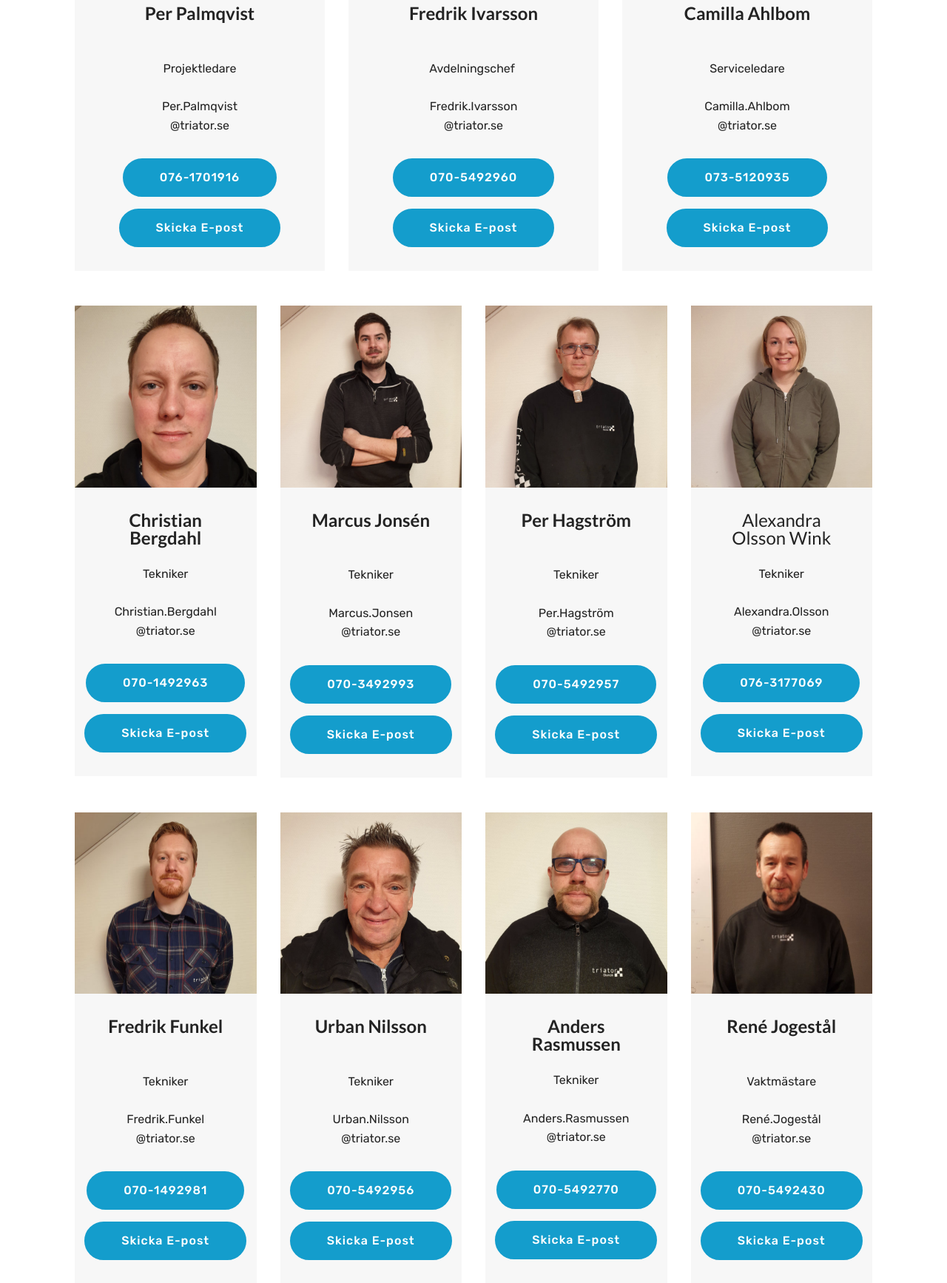
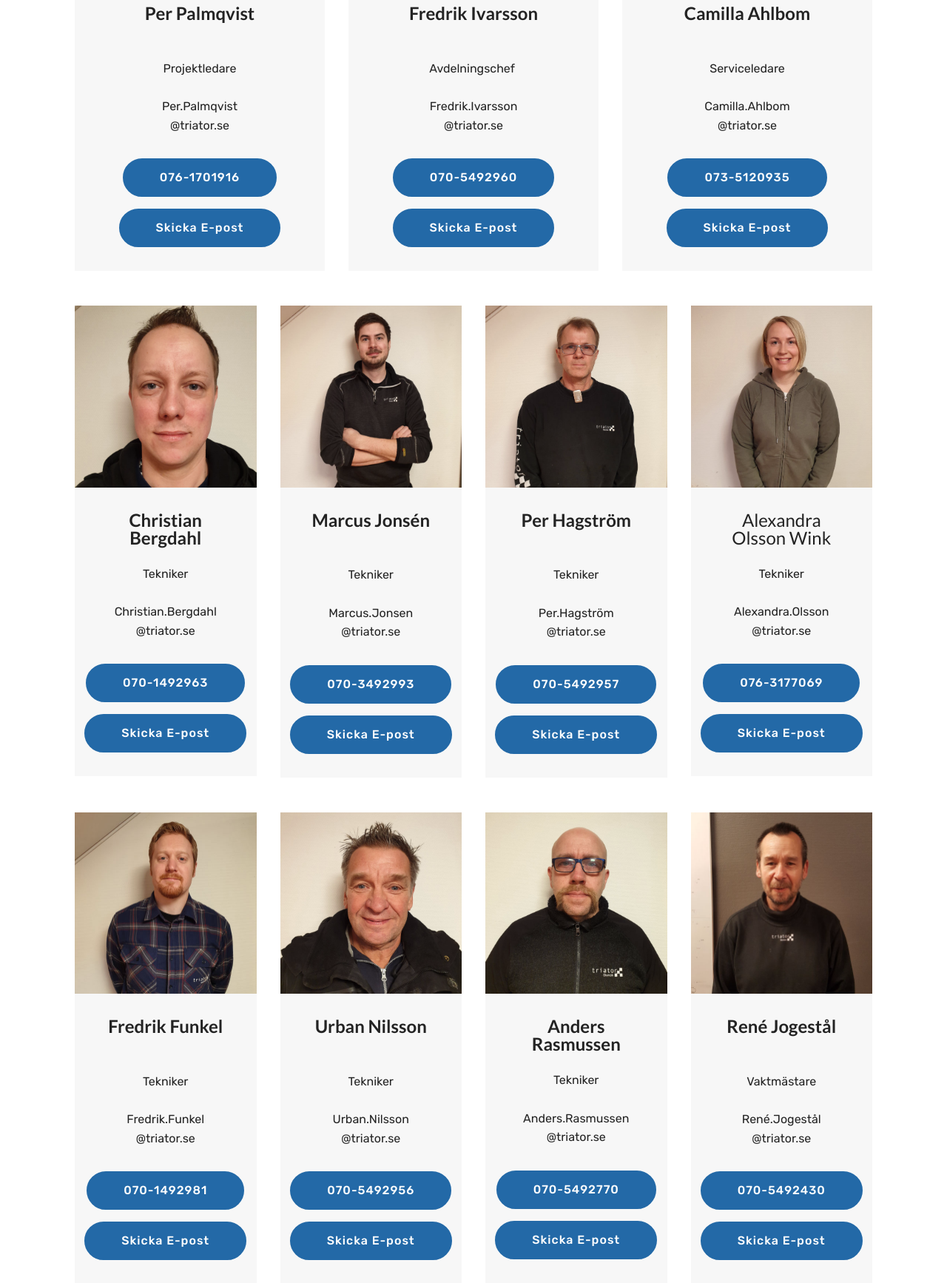
Before and after one commit to oskarperssondesign/testtriator, a plain HTML site: page Storkok.html in a window 1280 px wide. Shown: the part 1063-2797 px from the top of the page at 74% size. Drawn offline with Linux system fonts and the light colour scheme; files whose address does not match are found by name.

```diff
--- a/Storkok.html
+++ b/Storkok.html
@@ -65,7 +65,7 @@
     </nav>
 </section>
 
-<section class="engine"><a href="https://mobirise.info/d">free website maker</a></section><section class="header11 cid-r2RMakYmc1 mbr-parallax-background" id="header11-1t">
+<section class="engine"><a href="https://mobirise.info/b">how to create your own website for free</a></section><section class="header11 cid-r2RMakYmc1 mbr-parallax-background" id="header11-1t">
 
     <!-- Block parameters controls (Blue "Gear" panel) -->
 
@@ -118,8 +118,8 @@
                         <h4 class="card-title mbr-fonts-style display-5"><strong>Per Palmqvist</strong></h4>
                         <p class="mbr-text mbr-fonts-style display-7"><br>Projektledare<br><br>Per.Palmqvist<br>@triator.se</p>
                     </div>
-                    <div class="mbr-section-btn text-center"><a href="tel:076-1701916" class="btn btn-primary display-4">
-                            076-1701916</a> <a href="mailto:Per.Palmqvist@triator.se" class="btn btn-primary display-4">Skicka E-post</a></div>
+                    <div class="mbr-section-btn text-center"><a href="tel:076-1701916" class="btn btn-secondary display-4">
+                            076-1701916</a> <a href="mailto:Per.Palmqvist@triator.se" class="btn btn-secondary display-4">Skicka E-post</a></div>
                 </div>
             </div>
 
@@ -132,8 +132,8 @@
                         <h4 class="card-title mbr-fonts-style display-5"><strong>Fredrik Ivarsson</strong></h4>
                         <p class="mbr-text mbr-fonts-style display-7"><br>Avdelningschef&nbsp;<br><br>Fredrik.Ivarsson<br>@triator.se<br></p>
                     </div>
-                    <div class="mbr-section-btn text-center"><a href="tel:070-5492960" class="btn btn-primary display-4">
-                            070-5492960</a> <a href="mailto:Fredrik.Ivarsson@triator.se" class="btn btn-primary display-4">
+                    <div class="mbr-section-btn text-center"><a href="tel:070-5492960" class="btn btn-secondary display-4">
+                            070-5492960</a> <a href="mailto:Fredrik.Ivarsson@triator.se" class="btn btn-secondary display-4">
                             Skicka E-post</a></div>
                 </div>
             </div>
@@ -148,8 +148,8 @@
                         <p class="mbr-text mbr-fonts-style display-7"><br>Serviceledare
 <br><br>Camilla.Ahlbom<br>@triator.se<br></p>
                     </div>
-                    <div class="mbr-section-btn text-center"><a href="tel:073-5120935" class="btn btn-primary display-4">
-                            073-5120935</a> <a href="mailto:Camilla.Ahlbom@triator.se" class="btn btn-primary display-4">
+                    <div class="mbr-section-btn text-center"><a href="tel:073-5120935" class="btn btn-secondary display-4">
+                            073-5120935</a> <a href="mailto:Camilla.Ahlbom@triator.se" class="btn btn-secondary display-4">
                             Skicka E-post</a></div>
                 </div>
             </div>
@@ -178,8 +178,8 @@
 <br>Christian.Bergdahl
 <br>@triator.se<br></p>
                     </div>
-                    <div class="mbr-section-btn text-center"><a href="tel:070-1492963" class="btn btn-primary display-4">
-                            070-1492963</a> <a href="mailto:Christian.Bergdahl@triator.se" class="btn btn-primary display-4">
+                    <div class="mbr-section-btn text-center"><a href="tel:070-1492963" class="btn btn-secondary display-4">
+                            070-1492963</a> <a href="mailto:Christian.Bergdahl@triator.se" class="btn btn-secondary display-4">
                             Skicka E-post</a></div>
                 </div>
             </div>
@@ -193,8 +193,8 @@
                         <h4 class="card-title mbr-fonts-style display-5"><strong>Marcus Jonsén</strong></h4>
                         <p class="mbr-text mbr-fonts-style display-7"><br>Tekniker<br><br>Marcus.Jonsen<br>@triator.se<br></p>
                     </div>
-                    <div class="mbr-section-btn text-center"><a href="tel:070-3492993" class="btn btn-primary display-4">
-                            070-3492993</a> <a href="mailto:Marcus.Jonsen@triator.se" class="btn btn-primary display-4">
+                    <div class="mbr-section-btn text-center"><a href="tel:070-3492993" class="btn btn-secondary display-4">
+                            070-3492993</a> <a href="mailto:Marcus.Jonsen@triator.se" class="btn btn-secondary display-4">
                             Skicka E-post</a></div>
                 </div>
             </div>
@@ -208,8 +208,8 @@
                         <h4 class="card-title mbr-fonts-style display-5"><strong>Per Hagström</strong></h4>
                         <p class="mbr-text mbr-fonts-style display-7"><br>Tekniker<br><br>Per.Hagström<br>@triator.se<br></p>
                     </div>
-                    <div class="mbr-section-btn text-center"><a href="tel:070-5492957" class="btn btn-primary display-4">
-                            070-5492957</a> <a href="mailto:Per.Hagström@triator.se" class="btn btn-primary display-4">
+                    <div class="mbr-section-btn text-center"><a href="tel:070-5492957" class="btn btn-secondary display-4">
+                            070-5492957</a> <a href="mailto:Per.Hagström@triator.se" class="btn btn-secondary display-4">
                             Skicka E-post</a></div>
                 </div>
             </div>
@@ -226,8 +226,8 @@
 <br>Alexandra.Olsson
 <br>@triator.se</p>
                     </div>
-                    <div class="mbr-section-btn text-center"><a href="tel:076-3177069" class="btn btn-primary display-4">
-                            076-3177069</a> <a href="mailto:Alexandra.Olsson@triator.se" class="btn btn-primary display-4">
+                    <div class="mbr-section-btn text-center"><a href="tel:076-3177069" class="btn btn-secondary display-4">
+                            076-3177069</a> <a href="mailto:Alexandra.Olsson@triator.se" class="btn btn-secondary display-4">
                             Skicka E-post</a></div>
                 </div>
             </div>
@@ -254,8 +254,8 @@
 <br>Fredrik.Funkel
 <br>@triator.se<br></p>
                     </div>
-                    <div class="mbr-section-btn text-center"><a href="tel:070-1492981" class="btn btn-primary display-4">
-                            070-1492981</a> <a href="mailto:Fredrik.Funkel@triator.se" class="btn btn-primary display-4">
+                    <div class="mbr-section-btn text-center"><a href="tel:070-1492981" class="btn btn-secondary display-4">
+                            070-1492981</a> <a href="mailto:Fredrik.Funkel@triator.se" class="btn btn-secondary display-4">
                             Skicka E-post</a></div>
                 </div>
             </div>
@@ -269,8 +269,8 @@
                         <h4 class="card-title mbr-fonts-style display-5"><strong>Urban Nilsson</strong></h4>
                         <p class="mbr-text mbr-fonts-style display-7"><br>Tekniker<br><br>Urban.Nilsson<br>@triator.se<br></p>
                     </div>
-                    <div class="mbr-section-btn text-center"><a href="tel:070-5492956" class="btn btn-primary display-4">
-                            070-5492956</a> <a href="mailto:Urban.Nilsson@triator.se" class="btn btn-primary display-4">
+                    <div class="mbr-section-btn text-center"><a href="tel:070-5492956" class="btn btn-secondary display-4">
+                            070-5492956</a> <a href="mailto:Urban.Nilsson@triator.se" class="btn btn-secondary display-4">
                             Skicka E-post</a></div>
                 </div>
             </div>
@@ -284,8 +284,8 @@
                         <h4 class="card-title mbr-fonts-style display-5"><strong>Anders Rasmussen</strong></h4>
                         <p class="mbr-text mbr-fonts-style display-7">Tekniker<br><br>Anders.Rasmussen<br>@triator.se<br></p>
                     </div>
-                    <div class="mbr-section-btn text-center"><a href="tel:070-5492770" class="btn btn-primary display-4">
-                            070-5492770</a> <a href="mailto:Anders.Rasmussen@triator.se" class="btn btn-primary display-4">
+                    <div class="mbr-section-btn text-center"><a href="tel:070-5492770" class="btn btn-secondary display-4">
+                            070-5492770</a> <a href="mailto:Anders.Rasmussen@triator.se" class="btn btn-secondary display-4">
                             Skicka E-post</a></div>
                 </div>
             </div>
@@ -303,8 +303,8 @@
 <br>@triator.se<br>
                         </p>
                     </div>
-                    <div class="mbr-section-btn text-center"><a href="tel:070-5492430" class="btn btn-primary display-4">
-                            070-5492430</a> <a href="mailto:Rene.Jogestål@triator.se" class="btn btn-primary display-4">
+                    <div class="mbr-section-btn text-center"><a href="tel:070-5492430" class="btn btn-secondary display-4">
+                            070-5492430</a> <a href="mailto:Rene.Jogestål@triator.se" class="btn btn-secondary display-4">
                             Skicka E-post</a></div>
                 </div>
             </div>
@@ -432,7 +432,7 @@
                     <br>Copyright © 2018 Triator<br>Design av<br>Deadly Serious Media AB</p>
             </div>
             <div class="col-12 col-md-6">
-                <div class="google-map"><iframe frameborder="0" style="border:0" src="https://www.google.com/maps/embed/v1/place?key=AIzaSyAEIpgj38KyLFELm2bK9Y7krBkz1K-cMq8&amp;q=place_id:ChIJew1F7LnRV0YRALSoFqE_eck" allowfullscreen=""></iframe></div>
+                <div class="google-map"><iframe frameborder="0" style="border:0" src="https://www.google.com/maps/embed/v1/place?key=AIzaSyCy9r70T3NYf3PhvVflTo0_zdif2_IoIYs&amp;q=place_id:ChIJew1F7LnRV0YRALSoFqE_eck" allowfullscreen=""></iframe></div>
             </div>
         </div>
 
```
Also changed, not shown: index.html (+2 -2 lines), larm.html (+8 -8 lines), page3.html (+1 -1 lines), 1 other file.
